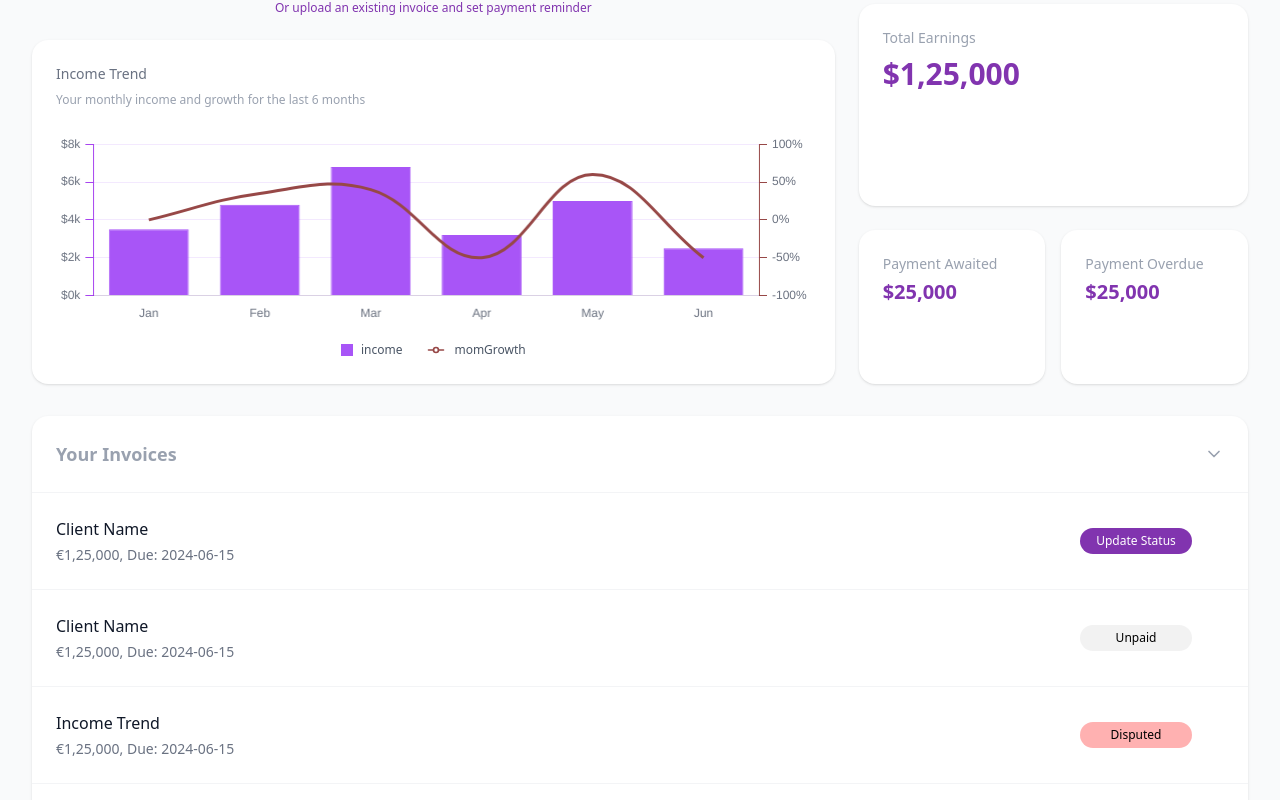
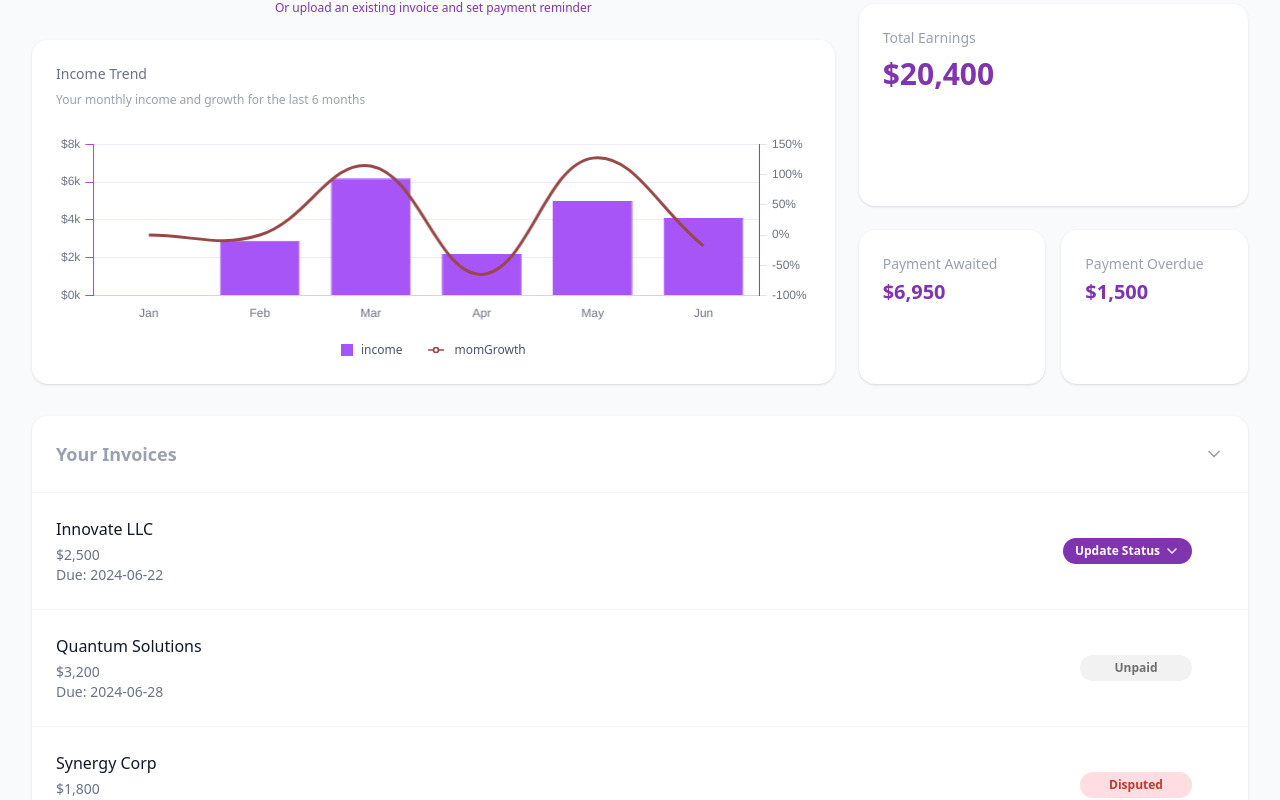
Before and after one commit to HarshithKDev/sparkonomy, a React (Vite) app: page / in a window 1280 px wide. Shown: the part 300-1100 px from the top of the page. Built offline with nearby package versions, Linux system fonts and the light colour scheme.

Commit message:
update chart

```diff
--- a/src/components/FinancialSummary.jsx
+++ b/src/components/FinancialSummary.jsx
@@ -7,7 +7,7 @@ const FinancialSummary = () => (
     <div className="bg-white rounded-2xl p-6 shadow-sm flex-1 flex flex-col">
       <h3 className="text-sm font-medium text-gray-400 mb-2">Total Earnings</h3>
       {/* The `mt-auto` class has been removed from here */}
-      <p className="text-3xl font-semibold text-[#8134AF]">$1,25,000</p>
+      <p className="text-3xl font-semibold text-[#8134AF]">$20,400</p>
     </div>
 
     {/* Container for the Bottom Two Cards */}
@@ -15,12 +15,12 @@ const FinancialSummary = () => (
       <div className="bg-white rounded-2xl p-6 shadow-sm flex flex-col">
         <h4 className="text-sm font-medium text-gray-400 mb-1">Payment Awaited</h4>
         {/* And from here... */}
-        <p className="text-xl font-semibold text-[#8134AF]">$25,000</p>
+        <p className="text-xl font-semibold text-[#8134AF]">$6,950</p>
       </div>
       <div className="bg-white rounded-2xl p-6 shadow-sm flex flex-col">
         <h4 className="text-sm font-medium text-gray-400 mb-1">Payment Overdue</h4>
         {/* ...and here. */}
-        <p className="text-xl font-semibold text-[#8134AF]">$25,000</p>
+        <p className="text-xl font-semibold text-[#8134AF]">$1,500</p>
       </div>
     </div>
   </div>
--- a/src/components/IncomeTrendChart.jsx
+++ b/src/components/IncomeTrendChart.jsx
@@ -29,13 +29,14 @@ ChartJS.register(
 );
 
 const IncomeTrendChart = () => {
+  // Calculated data based on your invoices
   const monthData = [
-    { month: 'Jan', income: 3.5, growth: 0 },
-    { month: 'Feb', income: 4.8, growth: 35 },
-    { month: 'Mar', income: 6.8, growth: 40 },
-    { month: 'Apr', income: 3.2, growth: -50 },
-    { month: 'May', income: 5.0, growth: 60 },
-    { month: 'Jun', income: 2.5, growth: -50 },
+    { month: 'Jan', income: 0, growth: 0 },
+    { month: 'Feb', income: 2.9, growth: 0 },
+    { month: 'Mar', income: 6.2, growth: 114 },
+    { month: 'Apr', income: 2.2, growth: -65 },
+    { month: 'May', income: 5.0, growth: 127 },
+    { month: 'Jun', income: 4.1, growth: -18 },
   ];
 
   const data = {
@@ -68,6 +69,10 @@ const IncomeTrendChart = () => {
   const options = {
     responsive: true,
     maintainAspectRatio: false,
+    animation: {
+      duration: 1000, // 1-second animation
+      easing: 'easeInOutQuart', // Smooth easing effect
+    },
     scales: {
       y1: {
         type: 'linear',
@@ -83,10 +88,10 @@ const IncomeTrendChart = () => {
         type: 'linear',
         display: true,
         position: 'right',
-        grid: { drawOnChartArea: true, color: '#f3e9fe', tickColor: '#974847', tickLength: 8 },
+        grid: { drawOnChartArea: false },
         border: { color: '#974847' },
         min: -100,
-        max: 100,
+        max: 150,
         ticks: { callback: value => `${value}%`, stepSize: 50, color: '#6B7280', padding: 5 },
       },
       x: {
--- a/src/components/InvoiceList.jsx
+++ b/src/components/InvoiceList.jsx
@@ -6,48 +6,48 @@ const InvoiceList = () => {
   const toggleInvoiceExpansion = () => setIsInvoiceExpanded(!isInvoiceExpanded);
 
   const invoices = [
-    { id: 1, client: 'Client Name', amount: '€1,25,000', date: '2024-06-15', status: 'Update Status' },
-    { id: 2, client: 'Client Name', amount: '€1,25,000', date: '2024-06-15', status: 'Unpaid' },
-    { id: 3, client: 'Income Trend', amount: '€1,25,000', date: '2024-06-15', status: 'Disputed' },
-    { id: 4, client: 'Income Trend', amount: '€1,25,000', date: '2024-06-15', status: 'Paid' },
-    { id: 5, client: 'Income Trend', amount: '€1,25,000', date: '2024-06-15', status: 'Paid' },
-    { id: 6, client: 'Income Trend', amount: '€1,25,000', date: '2024-06-15', status: 'Partially Paid' },
-    { id: 7, client: 'Income Trend', amount: '€1,25,000', date: '2024-06-15', status: 'Paid' },
-    { id: 8, client: 'Income Trend', amount: '€1,25,000', date: '2024-06-15', status: 'Overdue' },
-    { id: 9, client: 'Income Trend', amount: '€1,25,000', date: '2024-06-15', status: 'Awaited' },
-    { id: 10, client: 'Income Trend', amount: '€1,25,000', date: '2024-06-15', status: 'Draft' },
-    { id: 11, client: 'Income Trend', amount: '€1,25,000', date: '2024-06-15', status: 'Paid' },
+    { id: 1, client: 'Innovate LLC', amount: '$2,500', date: '2024-06-22', status: 'Update Status' },
+    { id: 2, client: 'Quantum Solutions', amount: '$3,200', date: '2024-06-28', status: 'Unpaid' },
+    { id: 3, client: 'Synergy Corp', amount: '$1,800', date: '2024-06-15', status: 'Disputed' },
+    { id: 4, client: 'Apex Industries', amount: '$5,000', date: '2024-05-30', status: 'Paid' },
+    { id: 5, client: 'Momentum Tech', amount: '$4,100', date: '2024-06-05', status: 'Partially Paid' },
+    { id: 6, client: 'Zenith Group', amount: '$2,200', date: '2024-04-20', status: 'Paid' },
+    { id: 7, client: 'Phoenix Digital', amount: '$1,500', date: '2024-05-10', status: 'Overdue' },
+    { id: 8, client: 'Vortex Inc.', amount: '$3,750', date: '2024-06-25', status: 'Awaited' },
+    { id: 9, client: 'Catalyst Co.', amount: '$850', date: '2024-06-20', status: 'Draft' },
+    { id: 10, client: 'Orion Systems', amount: '$6,200', date: '2024-03-18', status: 'Paid' },
+    { id: 11, client: 'Nova Creative', amount: '$2,900', date: '2024-02-25', status: 'Paid' },
   ];
 
   const getStatusStyle = (status) => {
     const style = {
-      width: '112px', // w-28
+      minWidth: '112px',
       textAlign: 'center',
-      padding: '0.25rem 0.75rem', // px-3 py-1
-      borderRadius: '9999px', // rounded-full
-      fontSize: '0.75rem', // text-xs
-      fontWeight: '500', // font-medium
+      padding: '0.25rem 0.75rem',
+      borderRadius: '9999px',
+      fontSize: '0.75rem',
+      fontWeight: '600',
     };
 
     switch (status) {
       case 'Update Status':
         return { ...style, backgroundColor: '#8134af', color: 'white' };
       case 'Unpaid':
-        return { ...style, backgroundColor: '#f2f2f2', color: 'black' };
+        return { ...style, backgroundColor: '#f2f2f2', color: '#6F6F6F' };
       case 'Disputed':
-        return { ...style, backgroundColor: '#ffb1b1', color: 'black' };
+        return { ...style, backgroundColor: '#ffdde2', color: '#C0392B' };
       case 'Paid':
-        return { ...style, backgroundColor: '#9cefb8', color: 'black' };
+        return { ...style, backgroundColor: '#dcfce7', color: '#1E8449' };
       case 'Partially Paid':
-        return { ...style, backgroundColor: '#fffae5', color: 'black' };
+        return { ...style, backgroundColor: '#fef3c7', color: '#B45309' };
       case 'Overdue':
-        return { ...style, backgroundColor: '#ffb1b1', color: 'black' };
+        return { ...style, backgroundColor: '#ffdde2', color: '#C0392B' };
       case 'Awaited':
-        return { ...style, backgroundColor: '#fffae5', color: 'black' };
+        return { ...style, backgroundColor: '#fef3c7', color: '#B45309' };
       case 'Draft':
-        return { ...style, backgroundColor: '#f2f2f2', color: 'black' };
+        return { ...style, backgroundColor: '#f2f2f2', color: '#6F6F6F' };
       default:
-        return { ...style, backgroundColor: '#f2f2f2', color: 'black' };
+        return { ...style, backgroundColor: '#f2f2f2', color: '#6F6F6F' };
     }
   };
 
@@ -67,11 +67,13 @@ const InvoiceList = () => {
               <div key={invoice.id} className="p-4 lg:p-6 flex items-center justify-between hover:bg-gray-50">
                 <div className="flex-1">
                   <h4 className="font-medium text-gray-900 mb-1">{invoice.client}</h4>
-                  <p className="text-sm text-gray-500">{invoice.amount}, Due: {invoice.date}</p>
+                  <p className="text-sm text-gray-500">{invoice.amount}</p>
+                  <p className="text-sm text-gray-500">Due: {invoice.date}</p>
                 </div>
                 <div className="flex items-center justify-end" style={{ width: '180px' }}>
-                  <span style={getStatusStyle(invoice.status)}>
+                  <span style={getStatusStyle(invoice.status)} className="flex items-center justify-center whitespace-nowrap">
                     {invoice.status}
+                    {invoice.status === 'Update Status' && <ChevronDown className="w-4 h-4 ml-1" />}
                   </span>
                   <div className="w-8 text-right">
                     {(invoice.status === 'Overdue' || invoice.status === 'Awaited') && <Bell className="w-4 h-4 text-gray-400 inline-block" />}
```
